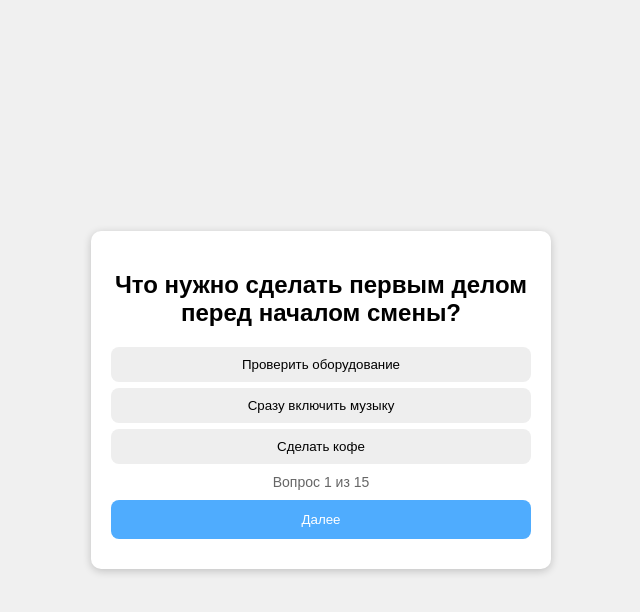
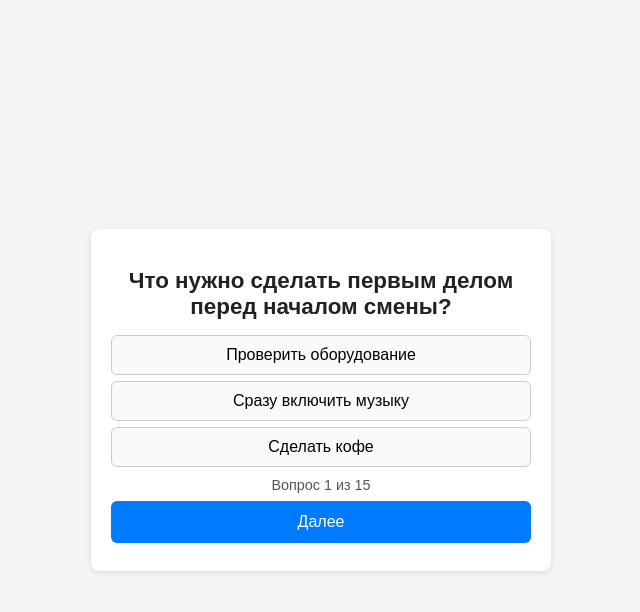
Before and after one commit to matveyyy616/tg-miniapp, a plain HTML site: page index.html in a window 1280 px wide. Both pictures are taken after a click on the button "Для новых сотрудников". Shown: the whole page, without its empty margins (319-959 px from the left). Drawn offline with Linux system fonts and the light colour scheme.

Commit message:
Update index.html

```diff
--- a/index.html
+++ b/index.html
@@ -5,13 +5,78 @@
 <meta name="viewport" content="width=device-width, initial-scale=1.0" />
 <title>Тесты</title>
 <style>
-  body { font-family: sans-serif; background: #f0f0f0; display: flex; justify-content: center; align-items: center; height: 100vh; margin: 0; }
-  .card { background: white; padding: 20px; border-radius: 10px; box-shadow: 0 2px 8px rgba(0,0,0,0.2); max-width: 420px; width: 100%; text-align: center; }
-  .btn { display: block; width: 100%; margin: 10px 0; padding: 12px; background: #4facfe; color: white; border: none; border-radius: 8px; cursor: pointer; }
-  .btn:hover { background: #3a8dde; }
-  .answers button { display: block; width: 100%; margin: 6px 0; padding: 10px; border: none; border-radius: 8px; background: #eee; cursor: pointer; }
-  .answers button.selected { background: #4facfe; color: white; }
-  .progress { margin-top: 10px; font-size: 14px; color: #666; }
+body {
+  font-family: Arial, sans-serif;
+  background: #f5f5f5; /* светлый фон */
+  color: #222;
+  display: flex;
+  justify-content: center;
+  align-items: center;
+  height: 100vh;
+  margin: 0;
+}
+
+.card {
+  background: #fff;
+  padding: 20px;
+  border-radius: 8px;
+  box-shadow: 0 2px 6px rgba(0,0,0,0.1);
+  max-width: 420px;
+  width: 100%;
+  text-align: center;
+}
+
+h2 {
+  font-size: 1.4rem;
+  margin-bottom: 15px;
+}
+
+.btn {
+  display: block;
+  width: 100%;
+  margin: 8px 0;
+  padding: 12px;
+  background: #007bff;
+  color: #fff;
+  border: none;
+  border-radius: 6px;
+  cursor: pointer;
+  font-size: 1rem;
+}
+
+.btn:hover {
+  background: #0056b3;
+}
+
+.answers button {
+  display: block;
+  width: 100%;
+  margin: 6px 0;
+  padding: 10px;
+  border: 1px solid #ccc;
+  border-radius: 6px;
+  background: #fafafa;
+  cursor: pointer;
+  font-size: 1rem;
+}
+
+.answers button:hover {
+  background: #e6e6e6;
+}
+
+.answers button.selected {
+  background: #007bff;
+  color: #fff;
+  font-weight: bold;
+}
+
+.progress {
+  margin-top: 10px;
+  font-size: 0.9rem;
+  color: #555;
+}
+
+@keyframes fadeIn { from { opacity: 0; transform: scale(0.95); } to { opacity: 1; transform: scale(1); } }
 </style>
 </head>
 <body>
@@ -32,7 +97,6 @@
 </div>
 
 <script>
-/* ——— Данные тестов ——— */
 const tests = {
   new: [
     { q: 'Что нужно сделать первым делом перед началом смены?', options: ['Проверить оборудование', 'Сразу включить музыку', 'Сделать кофе'], correct: 0 },
@@ -70,7 +134,6 @@ const tests = {
   ]
 };
 
-/* ——— Состояние и элементы ——— */
 let currentTest = [];
 let current = 0;
 let score = 0;
@@ -83,8 +146,7 @@ const aEl = document.getElementById('answers');
 const pEl = document.getElementById('progress');
 const nextBtn = document.getElementById('nextBtn');
 
-/* ——— Функции ——— */
-function _startTest(type) {
+function startTest(type) {
   currentTest = tests[type] || [];
   if (!currentTest.length) {
     alert('Тест не найден');
@@ -95,6 +157,7 @@ function _startTest(type) {
   quizScreen.style.display = 'block';
   loadQuestion();
 }
+
 function loadQuestion() {
   const q = currentTest[current];
   qEl.textContent = q.q;
@@ -111,6 +174,7 @@ function loadQuestion() {
   });
   pEl.textContent = `Вопрос ${current + 1} из ${currentTest.length}`;
 }
+
 nextBtn.onclick = () => {
   if (selected === null) return alert('Выберите ответ!');
   if (selected === currentTest[current].correct) score++;
@@ -129,13 +193,10 @@ nextBtn.onclick = () => {
     }
     quizScreen.style.display = 'none';
     startScreen.style.display = 'block';
-
   }
 };
 
-/* ——— ВЫКЛАДЫВАЕМ в window, чтобы работал onclick в HTML ——— */
-window.startTest = _startTest;
+window.startTest = startTest;
 </script>
 
 </body>
-</html>
```
Lines whose indentation alone changed are shown as unchanged.
